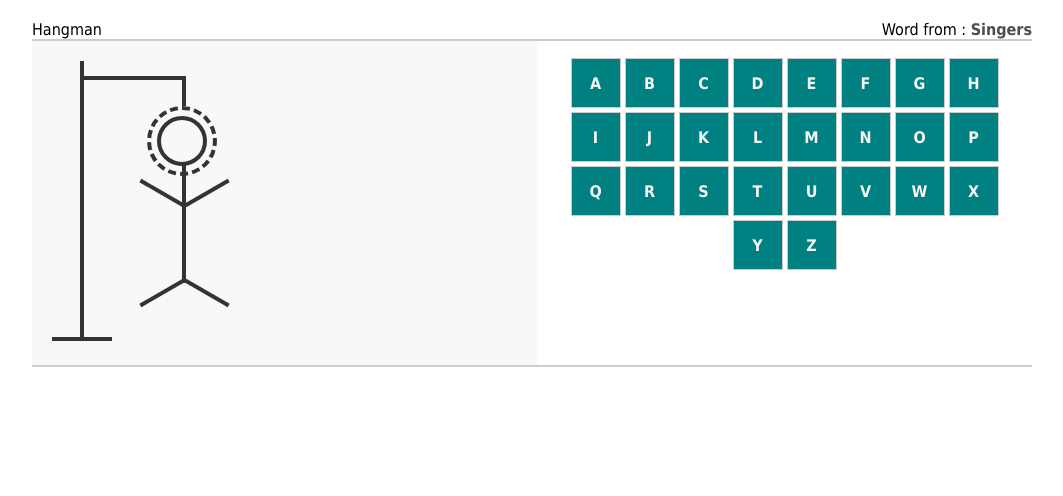
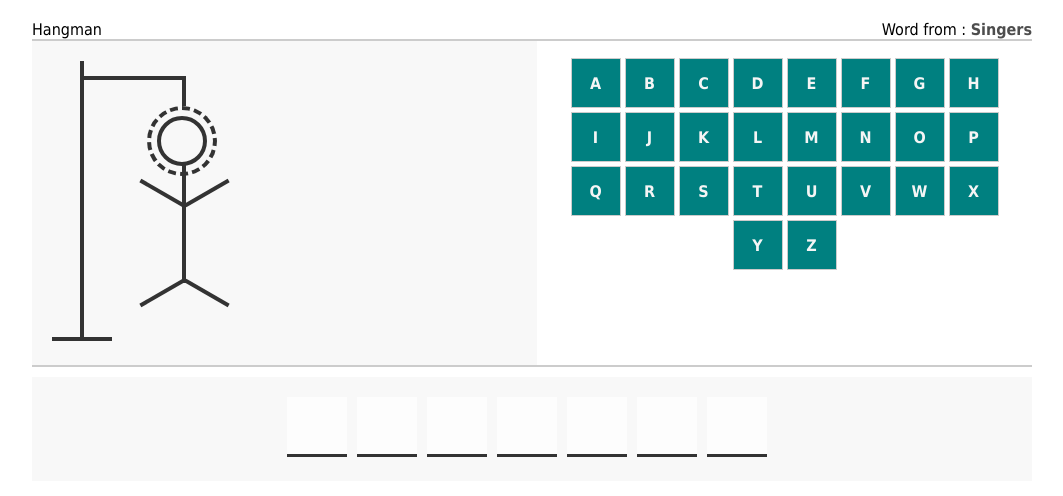
Before and after one commit to ihebmeftah/hangman_js, a plain HTML site: page index.html in a window 1280 px wide. Shown: the whole page, without its empty margins (108-1171 px from the left). Drawn offline with Linux system fonts and the light colour scheme.

Commit message:
display case of the word in the game

```diff
--- a/script.js
+++ b/script.js
@@ -21,7 +21,7 @@ const words = {
     programming: ['python', 'java', 'kotlin', 'javascript'],
     movies: ['avengers', 'interstellar', 'inception', 'matrix'],
     countries: ['egypt', 'syria', 'spain', 'france', 'germany'],
-    football: ['messi', 'ronaldo', 'neymar', 'zidane', 'xavi', 'iniesta'],
+    football: ['lionel messi', 'cristiano ronaldo', 'mohamed salah', 'neymar', 'zlatan ibrahimovic'],
     Singers: ['eminem', 'shakira', 'madonna', 'adele', "rihanna"],
 };
 
@@ -34,3 +34,18 @@ let word = words[category][randomIndexWord]; // Get the word depending on the ra
 console.log(word);
 console.log(category);
 // @beldi5 : End implimentation of random word
+
+// @ihebmeftah
+// this logic for display case of the word in the game
+let lettersGuessContainer = document.querySelector('.letters-guess');
+let letterAndSpace = Array.from(word);
+letterAndSpace.forEach((letter) => {
+    let emptySpan = document.createElement('span');
+    /*  point = document.createTextNode('.');
+      emptySpan.appendChild(point);*/
+    if (letter === ' ') {
+        // handling word with space
+        emptySpan.className = 'with-space';
+    }
+    lettersGuessContainer.appendChild(emptySpan);
+});
--- a/style.css
+++ b/style.css
@@ -172,3 +172,43 @@ hr {
   font-weight: bold;
   cursor: pointer;
 }
+
+.letters-guess {
+  margin: 10px auto;
+  background-color: #f8f8f8;
+  padding: 20px;
+  display: flex;
+  justify-content: center;
+  min-height: 104px;
+}
+
+.letters-guess span {
+  width: 60px;
+  height: 60px;
+  border-bottom: 3px solid #333;
+  font-size: 24px;
+  margin-right: 10px;
+  text-align: center;
+  line-height: 60px;
+  text-transform: uppercase;
+  font-weight: bold;
+  background-color: #fdfdfd;
+  transition: 0.3s;
+}
+
+.letters-guess span.with-space {
+  background: none;
+  border-bottom: none;
+  position: relative;
+}
+
+.letters-guess span.with-space::before {
+  content: "";
+  position: absolute;
+  width: 20px;
+  height: 4px;
+  background-color: #333;
+  top: 50%;
+  left: 50%;
+  transform: translate(-50%, -50%);
+}
```
